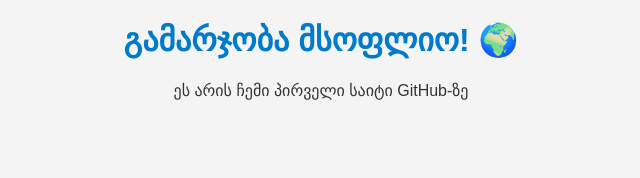
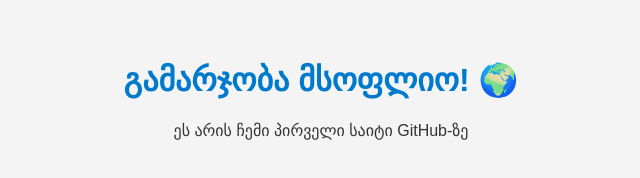
Before and after one commit to Sandro514/www.alexkhardziani.com, a plain HTML site: page index.html in a window 1280 px wide. Shown: the whole page, without its empty margins (319-959 px from the left). Drawn offline with Linux system fonts and the light colour scheme.

Commit message:
Update style.css

```diff
--- a/style.css
+++ b/style.css
@@ -3,6 +3,8 @@ body {
   text-align: center;
   background: #f4f4f4;
   color: #333;
+  margin: 0;
+  padding: 40px;
 }
 h1 {
   color: #007acc;
```
